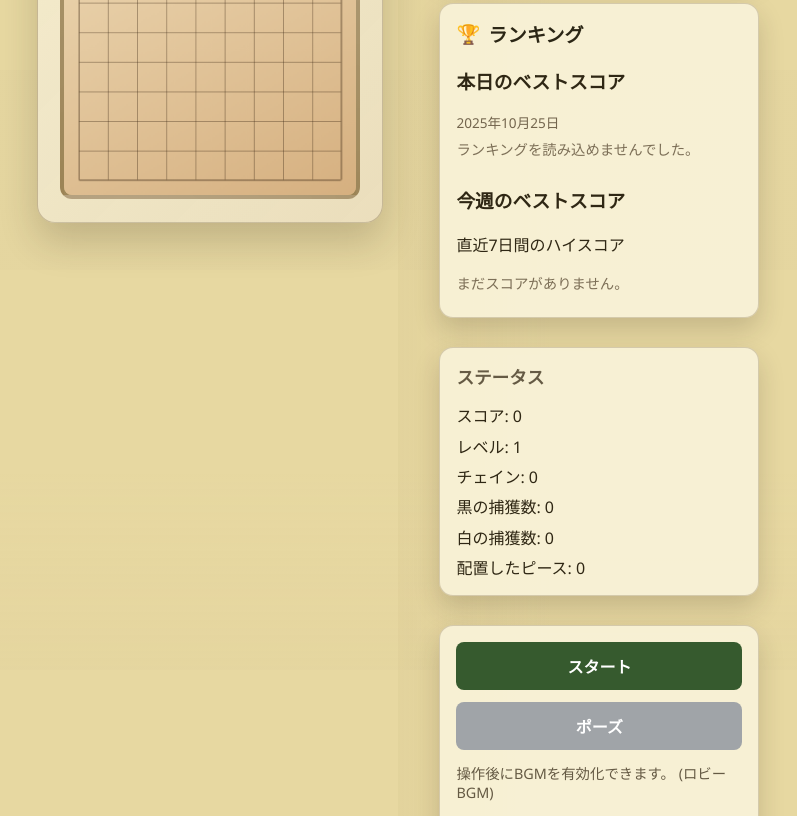
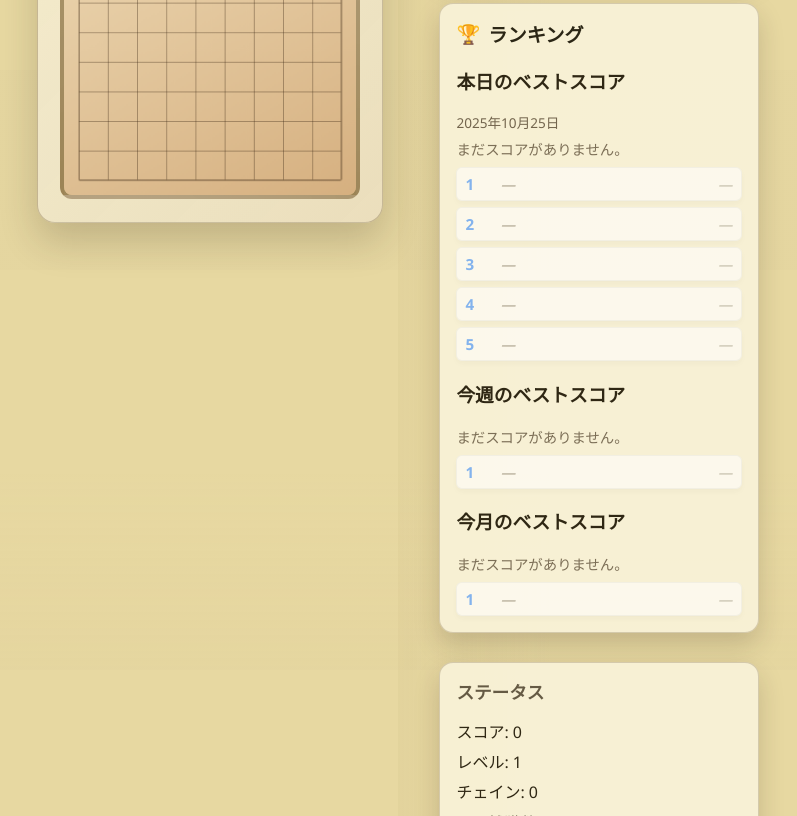
Before and after one commit to igomimu/igopon, a plain HTML site: page docs/index.html in a window 1280 px wide. Shown: the part 530-1346 px from the top of the page, without its empty margins (242-1039 px from the left). Drawn offline with Linux system fonts and the light colour scheme; no server answers.

Commit message:
Balance leaderboard display counts

```diff
--- a/docs/index.html
+++ b/docs/index.html
@@ -71,9 +71,13 @@
                 </div>
                 <div class="leaderboard-group">
                     <h3>今週のベストスコア</h3>
-                    <p class="leaderboard-caption">直近7日間のハイスコア</p>
                     <p id="weeklyLeaderboardEmpty" class="leaderboard-empty">まだスコアがありません。</p>
                     <ol id="weeklyLeaderboard" class="leaderboard-list"></ol>
+                </div>
+                <div class="leaderboard-group">
+                    <h3>今月のベストスコア</h3>
+                    <p id="monthlyLeaderboardEmpty" class="leaderboard-empty">まだスコアがありません。</p>
+                    <ol id="monthlyLeaderboard" class="leaderboard-list"></ol>
                 </div>
             </section>
             <section class="stats-panel">
--- a/docs/script.js
+++ b/docs/script.js
@@ -148,6 +148,8 @@ const leaderboardEmpty = document.getElementById('leaderboardEmpty');
 const leaderboardDateLabel = document.getElementById('leaderboardDate');
 const weeklyLeaderboardList = document.getElementById('weeklyLeaderboard');
 const weeklyLeaderboardEmpty = document.getElementById('weeklyLeaderboardEmpty');
+const monthlyLeaderboardList = document.getElementById('monthlyLeaderboard');
+const monthlyLeaderboardEmpty = document.getElementById('monthlyLeaderboardEmpty');
 const bgmToggleBtn = document.getElementById('bgmToggleBtn');
 const bgmStatusLabel = document.getElementById('bgmStatus');
 
@@ -197,7 +199,13 @@ const effects = [];
 const HIGH_SCORE_KEY = 'goDropHighScore';
 const PLAYER_NAME_KEY = 'goDropPlayerName';
 const API_BASE = 'https://script.google.com/macros/s/AKfycbwcZpx3SLF1z8jTOL6lHeayA4eWzIDGAjzc_fXIffIGyAOliZuiMxVrfV3682ACfT5g/exec';
-const LEADERBOARD_LIMIT = 5;
+const DAILY_DISPLAY_LIMIT = 5;
+const WEEKLY_DISPLAY_LIMIT = 1;
+const MONTHLY_DISPLAY_LIMIT = 1;
+const DAILY_FETCH_LIMIT = Math.max(DAILY_DISPLAY_LIMIT, 10);
+const WEEKLY_FETCH_LIMIT = Math.max(WEEKLY_DISPLAY_LIMIT * 5, 10);
+const MONTHLY_FETCH_LIMIT = Math.max(MONTHLY_DISPLAY_LIMIT * 5, 15);
+const DEFAULT_FETCH_LIMIT = 10;
 const LEADERBOARD_TIMEOUT_MS = 6000;
 
 const bgmAudio = document.getElementById('bgmAudio');
@@ -661,7 +669,8 @@ function buildLeaderboardUrl(params = {}) {
     if (params.range) {
         query.set('range', params.range);
     }
-    query.set('limit', String(params.limit ?? LEADERBOARD_LIMIT));
+    const effectiveLimit = Number.isFinite(params.limit) && params.limit > 0 ? params.limit : DEFAULT_FETCH_LIMIT;
+    query.set('limit', String(effectiveLimit));
     return `${API_BASE}?${query.toString()}`;
 }
 
@@ -691,9 +700,10 @@ async function fetchLeaderboardEntries(params) {
     }
 }
 
-async function fetchRollingWeekEntries(limit) {
+async function fetchRollingEntries(days, perDayLimit) {
     const aggregate = [];
-    for (let offset = 0; offset < 7; offset += 1) {
+    const limit = Number.isFinite(perDayLimit) && perDayLimit > 0 ? perDayLimit : DEFAULT_FETCH_LIMIT;
+    for (let offset = 0; offset < days; offset += 1) {
         const dateKey = getDateKeyWithOffset(offset);
         try {
             const entries = await fetchLeaderboardEntries({ date: dateKey, limit });
@@ -705,11 +715,11 @@ async function fetchRollingWeekEntries(limit) {
         }
     }
     aggregate.sort((a, b) => {
-        const scoreA = Number.isFinite(a.score) ? Number(a.score) : 0;
-        const scoreB = Number.isFinite(b.score) ? Number(b.score) : 0;
+        const scoreA = Number.isFinite(a.score) ? Number(a.score) : parseFloat(a.score) || 0;
+        const scoreB = Number.isFinite(b.score) ? Number(b.score) : parseFloat(b.score) || 0;
         return scoreB - scoreA;
     });
-    return aggregate.slice(0, limit);
+    return aggregate;
 }
 
 function mergeLeaderboardEntries(primaryEntries, secondaryEntries) {
@@ -736,44 +746,51 @@ function mergeLeaderboardEntries(primaryEntries, secondaryEntries) {
 
     (primaryEntries || []).forEach(append);
     (secondaryEntries || []).forEach(append);
+    combined.sort((a, b) => {
+        const scoreA = Number.isFinite(a.score) ? Number(a.score) : parseFloat(a.score) || 0;
+        const scoreB = Number.isFinite(b.score) ? Number(b.score) : parseFloat(b.score) || 0;
+        if (scoreA === scoreB) {
+            const timeA = Date.parse(a.timestamp || a.created_at || 0) || 0;
+            const timeB = Date.parse(b.timestamp || b.created_at || 0) || 0;
+            return timeA - timeB;
+        }
+        return scoreB - scoreA;
+    });
     return combined;
 }
 
-async function loadLeaderboardGroup({ params, listElement, emptyElement }) {
+async function loadLeaderboardGroup({ params, fetchLimit, displayLimit, fallbackDays, listElement, emptyElement }) {
     if (!listElement) {
         return;
     }
 
     showLeaderboardMessage(emptyElement, '読み込み中…');
 
+    const effectiveDisplayLimit = Number.isFinite(displayLimit) && displayLimit > 0 ? displayLimit : DAILY_DISPLAY_LIMIT;
+    const effectiveFetchLimit = Number.isFinite(fetchLimit) && fetchLimit > 0 ? fetchLimit : DEFAULT_FETCH_LIMIT;
+
     try {
-        const limit = params.limit ?? LEADERBOARD_LIMIT;
-        let entries = [];
-        if (params.range === 'week') {
-            let weeklyEntries = [];
+        let primaryEntries = [];
+        try {
+            primaryEntries = await fetchLeaderboardEntries({ ...params, limit: effectiveFetchLimit });
+        } catch (primaryError) {
+            console.warn('Failed to load leaderboard primary entries', primaryError);
+        }
+
+        let entries = primaryEntries;
+        if (fallbackDays && (!entries || entries.length < effectiveDisplayLimit)) {
             try {
-                weeklyEntries = await fetchLeaderboardEntries(params);
-            } catch (weeklyError) {
-                console.warn('Fallback to rolling week aggregation', weeklyError);
-            }
-            let fallbackEntries = [];
-            if (!weeklyEntries || weeklyEntries.length < limit) {
-                try {
-                    fallbackEntries = await fetchRollingWeekEntries(Math.max(limit * 2, limit));
-                } catch (fallbackError) {
-                    console.warn('Failed to load rolling week entries', fallbackError);
-                }
-            }
-            entries = mergeLeaderboardEntries(weeklyEntries, fallbackEntries);
-            if (!entries || entries.length === 0) {
-                showLeaderboardMessage(emptyElement, 'まだスコアがありません。');
-                listElement.innerHTML = '';
-                return;
-            }
-        } else {
-            entries = await fetchLeaderboardEntries(params);
-        }
-        renderLeaderboard(entries, listElement, emptyElement);
+                const fallbackEntries = await fetchRollingEntries(
+                    fallbackDays,
+                    Math.max(effectiveFetchLimit, effectiveDisplayLimit * 5)
+                );
+                entries = mergeLeaderboardEntries(primaryEntries, fallbackEntries);
+            } catch (fallbackError) {
+                console.warn('Failed to load fallback leaderboard entries', fallbackError);
+            }
+        }
+
+        renderLeaderboard(entries || [], listElement, emptyElement, effectiveDisplayLimit);
     } catch (error) {
         console.error('Failed to load leaderboard', error);
         listElement.innerHTML = '';
@@ -790,18 +807,33 @@ async function refreshLeaderboard() {
     const tasks = [];
     if (dailyLeaderboardList) {
         tasks.push(loadLeaderboardGroup({
-            params: { date: todayKey, limit: LEADERBOARD_LIMIT },
+            params: { date: todayKey },
+            fetchLimit: DAILY_FETCH_LIMIT,
+            displayLimit: DAILY_DISPLAY_LIMIT,
             listElement: dailyLeaderboardList,
             emptyElement: leaderboardEmpty
         }));
     }
     if (weeklyLeaderboardList) {
         tasks.push(loadLeaderboardGroup({
-            params: { range: 'week', limit: LEADERBOARD_LIMIT },
+            params: { range: 'week' },
+            fetchLimit: WEEKLY_FETCH_LIMIT,
+            displayLimit: WEEKLY_DISPLAY_LIMIT,
+            fallbackDays: 7,
             listElement: weeklyLeaderboardList,
             emptyElement: weeklyLeaderboardEmpty
         }));
     }
+    if (monthlyLeaderboardList) {
+        tasks.push(loadLeaderboardGroup({
+            params: { range: 'month' },
+            fetchLimit: MONTHLY_FETCH_LIMIT,
+            displayLimit: MONTHLY_DISPLAY_LIMIT,
+            fallbackDays: 30,
+            listElement: monthlyLeaderboardList,
+            emptyElement: monthlyLeaderboardEmpty
+        }));
+    }
 
     if (tasks.length === 0) {
         return;
@@ -810,20 +842,21 @@ async function refreshLeaderboard() {
     await Promise.all(tasks);
 }
 
-function renderLeaderboard(entries, listElement, emptyElement) {
+function renderLeaderboard(entries, listElement, emptyElement, displayLimit) {
     if (!listElement) {
         return;
     }
+    const effectiveLimit = Number.isFinite(displayLimit) && displayLimit > 0 ? displayLimit : DAILY_DISPLAY_LIMIT;
     listElement.innerHTML = '';
     const sourceEntries = Array.isArray(entries) ? entries : [];
-    const normalizedEntries = normalizeLeaderboardEntries(sourceEntries);
+    const normalizedEntries = normalizeLeaderboardEntries(sourceEntries, effectiveLimit);
     if (!normalizedEntries || normalizedEntries.length === 0) {
         showLeaderboardMessage(emptyElement, 'まだスコアがありません。');
     } else {
         hideLeaderboardMessage(emptyElement);
     }
 
-    for (let index = 0; index < LEADERBOARD_LIMIT; index += 1) {
+    for (let index = 0; index < effectiveLimit; index += 1) {
         const entry = normalizedEntries[index];
         const item = document.createElement('li');
         const rank = document.createElement('span');
@@ -848,9 +881,9 @@ function renderLeaderboard(entries, listElement, emptyElement) {
     }
 }
 
-function normalizeLeaderboardEntries(entries) {
+function normalizeLeaderboardEntries(entries, limit) {
     const buckets = entries.reduce((acc, entry) => {
-        const scoreValue = Number.isFinite(entry.score) ? Number(entry.score) : 0;
+        const scoreValue = Number.isFinite(entry.score) ? Number(entry.score) : parseFloat(entry.score) || 0;
         const bucket = acc.get(scoreValue) || [];
         bucket.push(entry);
         acc.set(scoreValue, bucket);
@@ -878,14 +911,15 @@ function normalizeLeaderboardEntries(entries) {
                 const safeName = sanitizePlayerName(rawName) || 'プレイヤー';
 
                 const appearance = quotients.get(scoreValue) || 0;
-                const decoratedName = appearance == 0 ? safeName : `${safeName} (${appearance + 1})`;
+                const decoratedName = appearance === 0 ? safeName : `${safeName} (${appearance + 1})`;
                 quotients.set(scoreValue, appearance + 1);
 
                 normalized.push({ safeName: decoratedName, scoreValue });
             });
         });
 
-    return normalized.slice(0, LEADERBOARD_LIMIT);
+    const effectiveLimit = Number.isFinite(limit) && limit > 0 ? limit : DAILY_DISPLAY_LIMIT;
+    return normalized.slice(0, effectiveLimit);
 }
 
 function submitScore(finalScore) {
```
Also changed, not shown: CHANGELOG.md.
